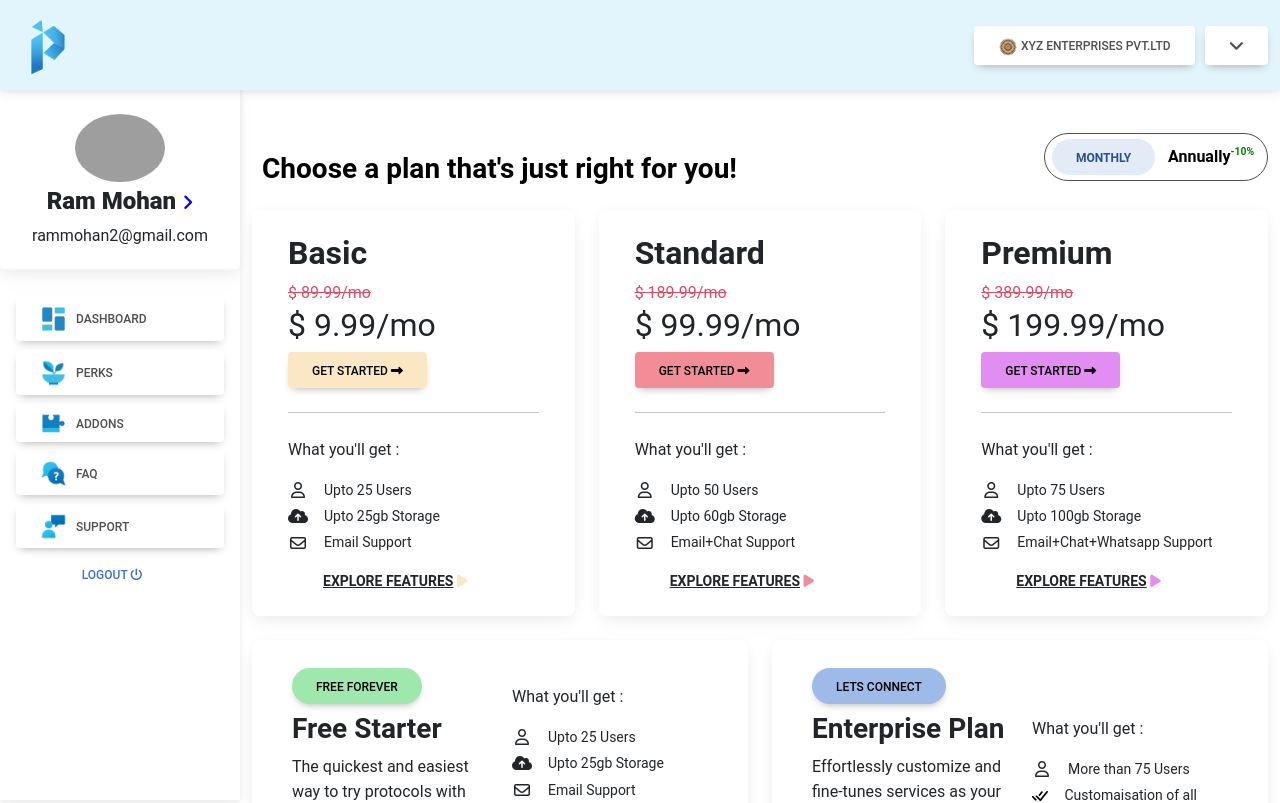
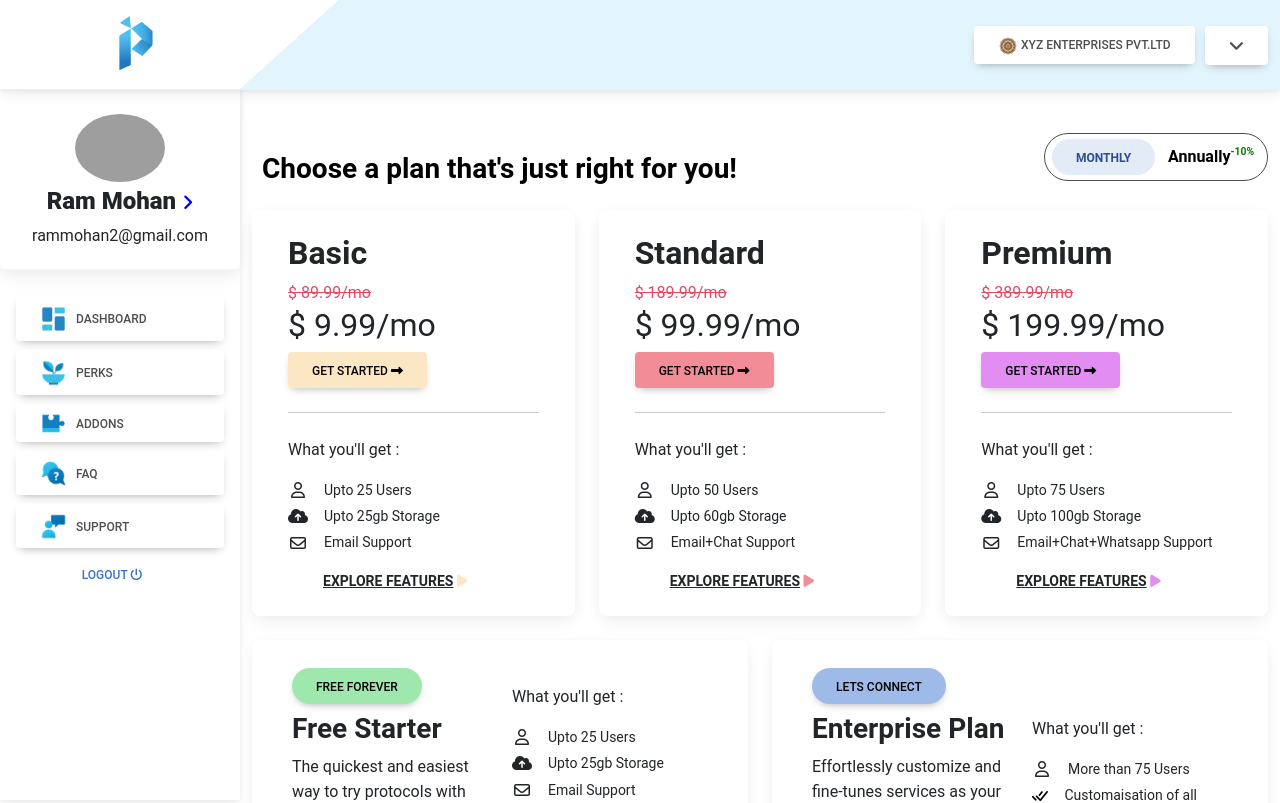
Before and after one commit to FidhaLatheef/Dashboard_1-React, a React (Create React App) app in the folder dashboard/: page / in a window 1280 px wide. Shown: the top 803 px of the page. Built offline with nearby package versions, Linux system fonts and the light colour scheme; grey boxes are pictures that could not be loaded.

Commit message:
logo part of header changed

```diff
--- a/dashboard/src/App.css
+++ b/dashboard/src/App.css
@@ -42,9 +42,7 @@ body {
   padding-top: 0.5rem;
   overflow-x: hidden;
   overflow-y: auto;
-  /* Scrollable contents if viewport is shorter than content. */
 }
-
 
 .two-buttons {
   height: 3rem;
@@ -56,8 +54,19 @@ body {
   border: 1px solid;
 }
 
-
 .btn.btn:hover {
   background-color: #e3f5fc;
   color:black;
 }
+.head1{
+  width: 150px;
+  background-color: white;
+}
+.head-style{
+  margin-top: -6px;
+  width: 582px;
+  height: 92px;
+  background: linear-gradient(138deg, #ffff 50%, #e3f5fc 50%);
+
+
+}
--- a/dashboard/src/App.js
+++ b/dashboard/src/App.js
@@ -7,7 +7,7 @@ function App() {
   return (
     <div className="App">
       <div>
-<Header/>
+        <Header/>
         <main style={{ marginTop: 80 }}>
           <div className="container pt-4">
             <div className='d-flex flex-column flex-md-row justify-content-between align-items-center'>
@@ -172,7 +172,7 @@ function App() {
                             <img alt='tick' className='me-3' style={{ marginBottom: 61, width: 30, height: 10 }} src={tick}></img>
                             <div className="d-flex flex-column">
                               <p className="mb-0 small">Basics of Documents,Task Flow,Voting, Accounting,
-                                Banking,Notes,,Investor,Director and Team Management included</p>
+                                Banking,Notes,Investor,Director and Team Management included</p>
                             </div>
                           </div>
                         </div>
--- a/dashboard/src/components/Header.jsx
+++ b/dashboard/src/components/Header.jsx
@@ -54,17 +54,30 @@ function header() {
               </button>
             </div>
           </nav>
-          <nav id="main-navbar" className="navbar navbar-expand-lg   fixed-top" style={{ backgroundColor: '#e3f5fc', height: '90px' }}>
-            <div className="container-fluid">
-              <a className="navbar-brand" href="#" style={{ marginRight: '10px' }}>
-                <img src={log} height={89} alt="lazy" />
+          <nav id="main-navbar" className="navbar navbar-expand-lg navbar-light fixed-top" style={{ backgroundColor: '#e3f5fc', height: '90px' }}>
+          <div className='head1'>
+            <div className='head-style'>
+              <a href="#">
+                <img style={{ marginLeft: "100px" }} src={log} height={89} alt="lazy" />
               </a>
-              <ul className="navbar-nav ms-auto d-flex flex-row">
-                <button style={{ backgroundColor: "white", marginRight: "10px" }} className='btn btn'><img style={{ width: '20px', height: '20px' }} src={logo1} alt="Logo" /> XYZ Enterprises Pvt.Ltd</button>
-                <button style={{ backgroundColor: "white", fontSize: "14px" }} className='btn btn'><i className='fa fa-angle-down fa-lg'></i></button>
+            </div>
+          </div>
+          <div className="container-fluid">
+            <button className="navbar-toggler" type="button" data-toggle="collapse" data-target="#navbarNav" aria-controls="navbarNav" aria-expanded="false" aria-label="Toggle navigation">
+              <span className="navbar-toggler-icon"></span>
+            </button>
+            <div className="collapse navbar-collapse" id="navbarNav">
+              <ul className="navbar-nav ms-auto">
+                <li className="nav-item">
+                  <button style={{ backgroundColor: "white", marginRight: "10px" }} className='btn btn'><img style={{ width: '20px', height: '20px' }} src={logo1} alt="Logo" /> XYZ Enterprises Pvt.Ltd</button>
+                </li>
+                <li className="nav-item">
+                  <button style={{ backgroundColor: "white", fontSize: "14px" }} className='btn btn'><i className='fa fa-angle-down fa-lg'></i></button>
+                </li>
               </ul>
             </div>
-          </nav>
+          </div>
+        </nav>
         </header>
     </div>
   )
```
